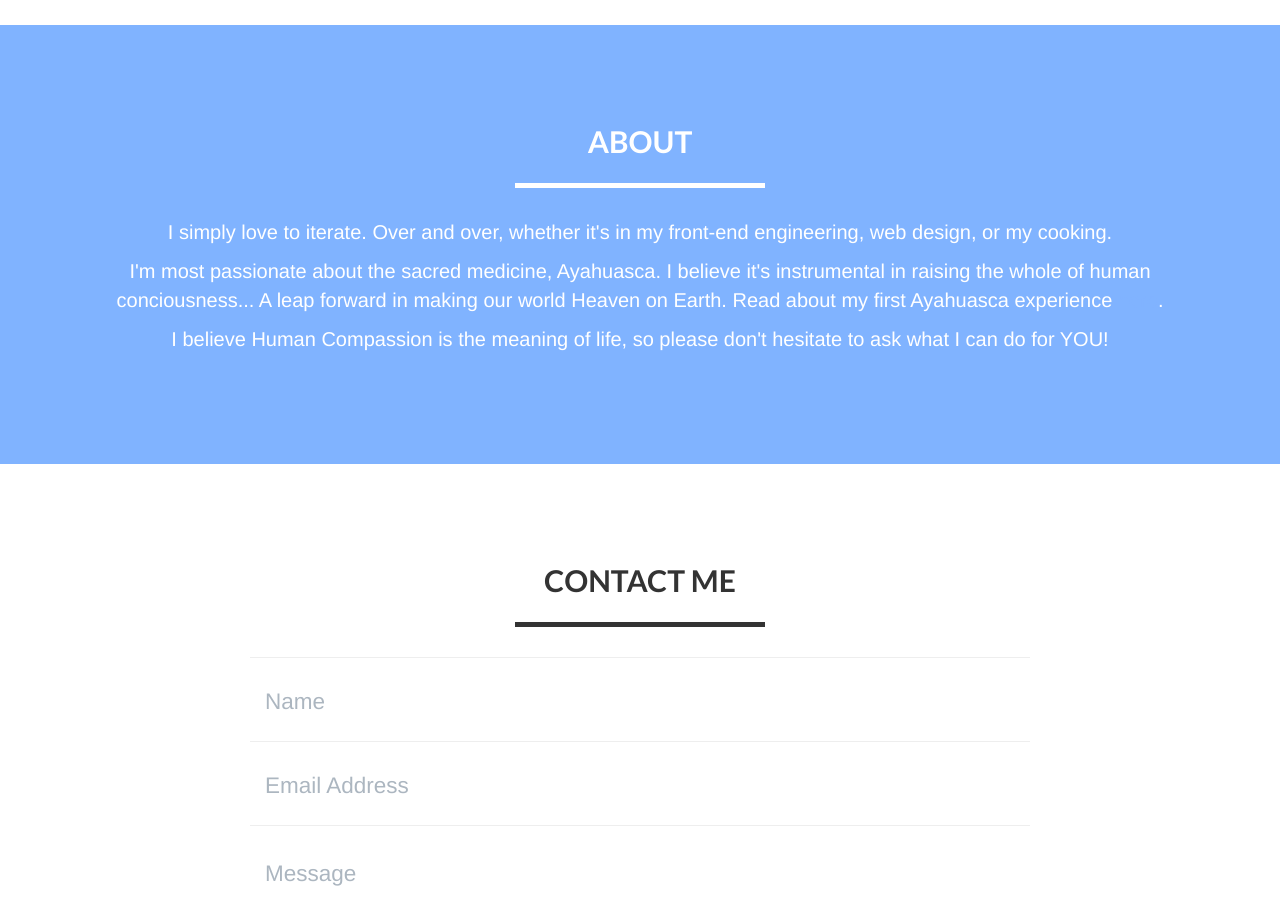
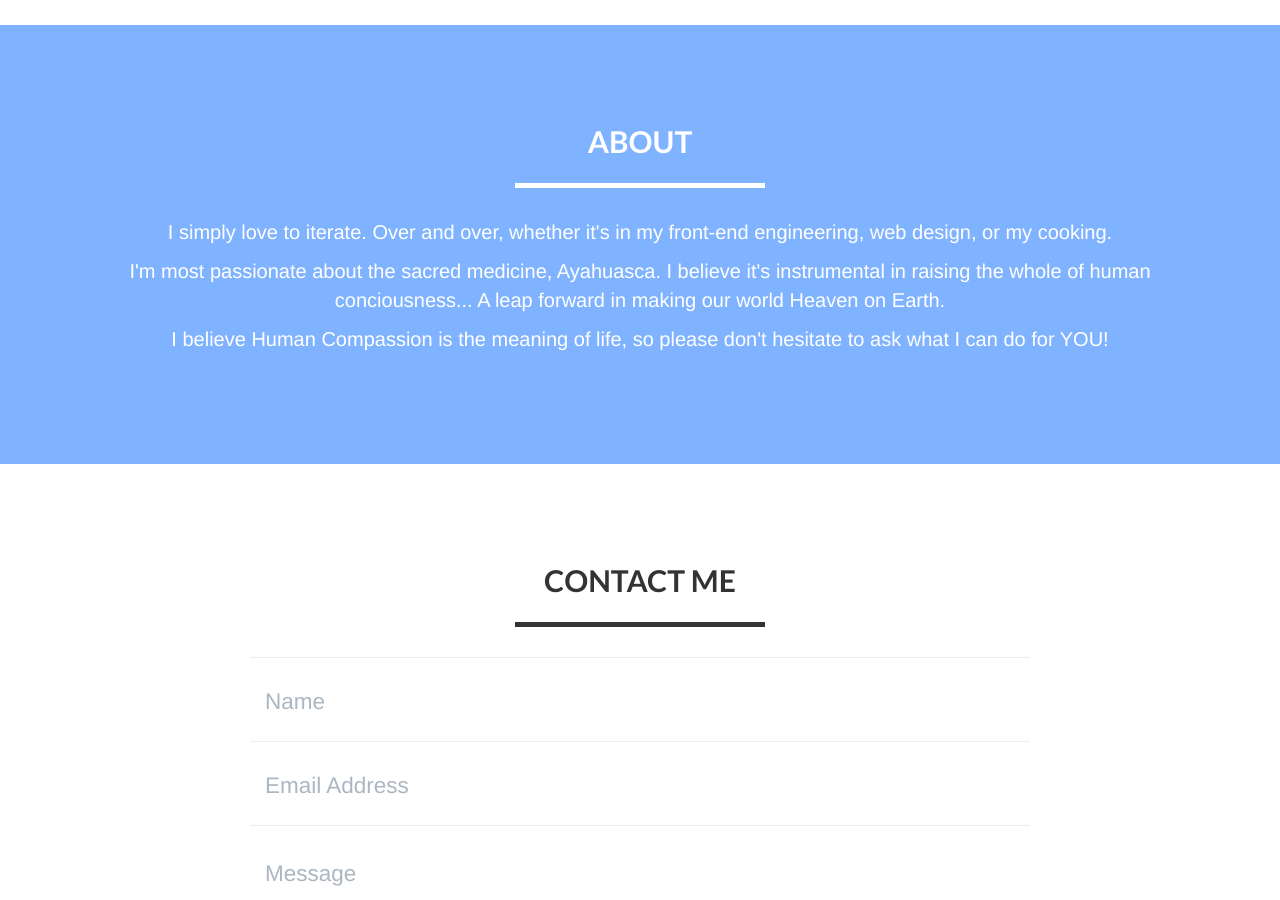
Before and after one commit to tboneyang/tboneyang.github.io, a Jekyll site: the page built from index.html, in a window 1280 px wide and 900 px high, scrolled down 1745 px. Built offline with Jekyll 4.4.1, drawn with Linux system fonts in a browser that asks for light colours.

Commit message:
fixed aboutpage

```diff
--- a/_includes/about.html
+++ b/_includes/about.html
@@ -10,7 +10,7 @@
             <div class="row">
                 <div class="col-lg-12 text-center">
                     <p>I simply love to iterate. Over and over, whether it's in my front-end engineering, web design, or my cooking.</p>
-                     <p>I'm most passionate about the sacred medicine, Ayahuasca. I believe it's instrumental in raising the whole of human conciousness... A leap forward in making our world Heaven on Earth. Read about my first Ayahuasca experience <a>here</a>.</p>
+                     <p>I'm most passionate about the sacred medicine, Ayahuasca. I believe it's instrumental in raising the whole of human conciousness... A leap forward in making our world Heaven on Earth.</p>
                     <p>I believe Human Compassion is the meaning of life, so please don't hesitate to ask what I can do for YOU!</p>
                 </div>
             </div>
```
